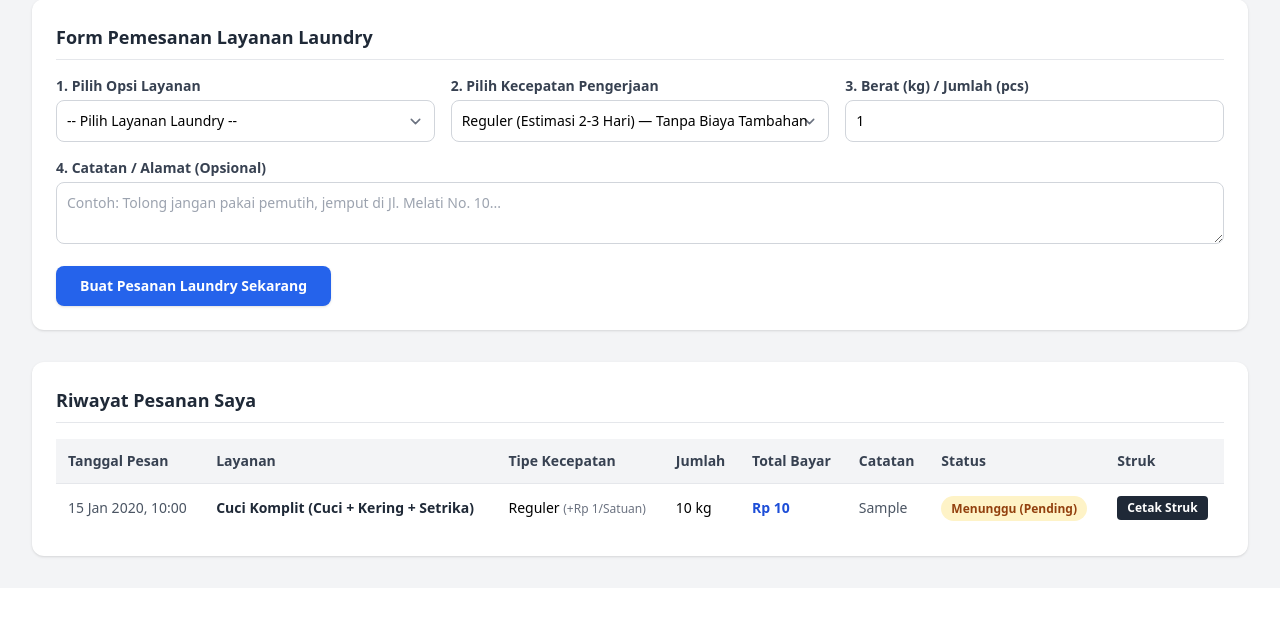
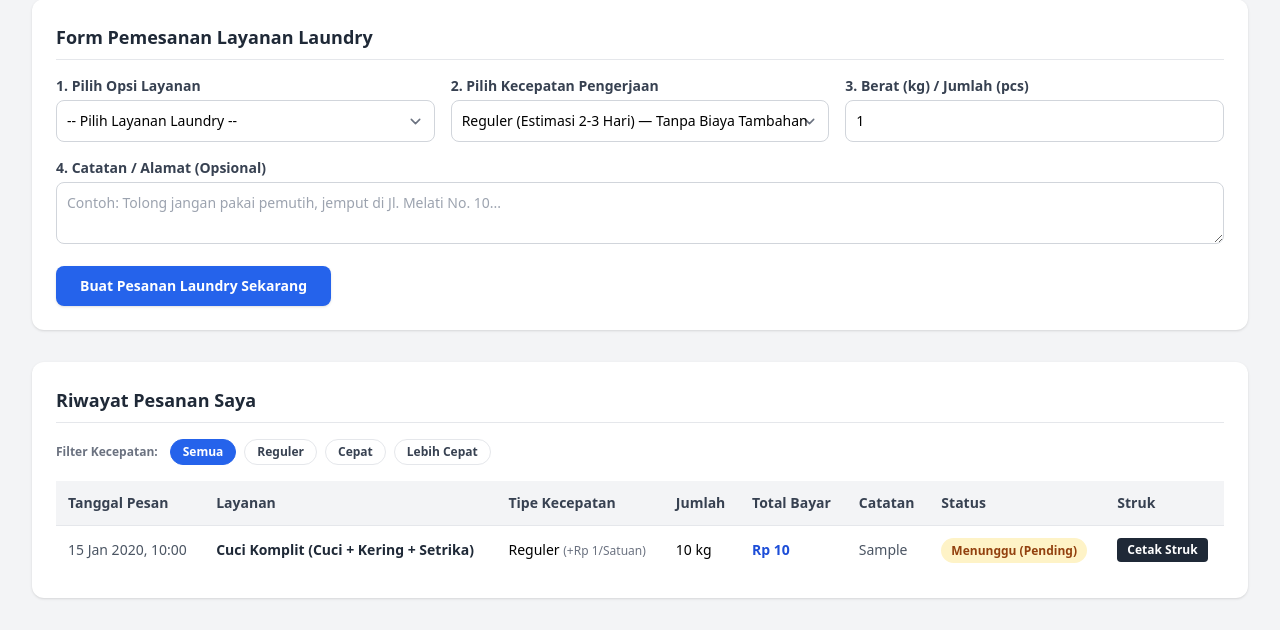
Before and after one commit to yell0owruthy/laundry-booking-laravel, a Laravel app: page /user/dashboard in a window 1280 px wide. Shown: the part 458-1088 px from the top of the page. Before the commit the page ends 1018 px from the top, so only its background shows below. Run offline with Laravel 12, Linux system fonts and the light colour scheme; a user stored in the database is signed in; data comes from the database, SQL or seed files in the repository; tables that the repository leaves empty hold one stand-in row (values such as "Sample post"); style sheets or scripts are compiled from the project's sources; some libraries are stand-ins or nearby versions.

Commit message:
Tambah fitur filter dan cetak struk

```diff
--- a/app/Http/Controllers/UserController.php
+++ b/app/Http/Controllers/UserController.php
@@ -10,18 +10,27 @@ use Illuminate\Support\Facades\Auth; // Mengimpor Auth untuk mengambil ID user y
 class UserController extends Controller
 {
     // 1. Fungsi untuk menampilkan halaman User (Opsi Layanan & Riwayat Pesanan Saya)
-    public function index()
+   // 1. Fungsi menampilkan halaman User + Filter Kategori Kecepatan pada Riwayat Pesanan Saya
+    public function index(Request $request)
     {
-        // Mengambil semua daftar layanan laundry yang tersedia untuk dipilih user
+        // Mengambil semua daftar layanan laundry yang tersedia
         $services = Service::all();
 
-        // Mengambil riwayat transaksi khusus milik user yang sedang login saja
-        $myTransactions = Transaction::with('service') // Mengambil relasi nama layanan
-            ->where('user_id', Auth::id()) // Memfilter hanya transaksi milik ID user yang login
-            ->latest() // Mengurutkan dari pesanan paling baru
-            ->get(); // Mengeksekusi query menjadi kumpulan data
+        // Menyiapkan query riwayat transaksi khusus milik user yang sedang login
+        $query = Transaction::with('service') // Mengambil relasi nama layanan
+            ->where('user_id', Auth::id()) // Memfilter hanya transaksi milik user yang login
+            ->latest(); // Mengurutkan dari pesanan paling baru
 
-        // Menampilkan halaman resources/views/user/dashboard.blade.php beserta datanya
+        // Mengecek apakah user memilih filter kecepatan (reguler / cepat / lebih_cepat)
+        if ($request->filled('kecepatan')) {
+            // Menyaring riwayat pesanan berdasarkan kolom tipe_kecepatan yang dipilih
+            $query->where('tipe_kecepatan', $request->kecepatan);
+        }
+
+        // Mengeksekusi query menjadi kumpulan data riwayat pesanan
+        $myTransactions = $query->get();
+
+        // Mengirimkan data layanan dan riwayat pesanan ke resources/views/user/dashboard.blade.php
         return view('user.dashboard', compact('services', 'myTransactions'));
     }
 
--- a/resources/views/user/dashboard.blade.php
+++ b/resources/views/user/dashboard.blade.php
@@ -119,6 +119,36 @@
             {{-- Judul tabel riwayat pesanan milik user yang sedang login --}}
             <h3 class="text-lg font-bold text-gray-800 border-b pb-2">Riwayat Pesanan Saya</h3>
 
+            {{-- Filter Kategori Kecepatan pada Riwayat Pesanan Saya --}}
+            <div class="flex flex-wrap items-center gap-2">
+                {{-- Label teks penjelas filter --}}
+                <span class="text-xs font-semibold text-gray-500 mr-1">Filter Kecepatan:</span>
+
+                {{-- Tombol 1: Tampilkan Semua Pesanan (menghapus parameter ?kecepatan di URL) --}}
+                <a href="{{ route('user.dashboard') }}"
+                   class="px-3 py-1 rounded-full text-xs font-semibold border {{ !request('kecepatan') ? 'bg-blue-600 text-white border-blue-600' : 'bg-white text-gray-700 hover:bg-gray-100' }}">
+                    Semua
+                </a>
+
+                {{-- Tombol 2: Filter khusus pesanan Reguler --}}
+                <a href="{{ route('user.dashboard', ['kecepatan' => 'reguler']) }}"
+                   class="px-3 py-1 rounded-full text-xs font-semibold border {{ request('kecepatan') === 'reguler' ? 'bg-gray-800 text-white border-gray-800' : 'bg-white text-gray-700 hover:bg-gray-100' }}">
+                    Reguler
+                </a>
+
+                {{-- Tombol 3: Filter khusus pesanan Cepat --}}
+                <a href="{{ route('user.dashboard', ['kecepatan' => 'cepat']) }}"
+                   class="px-3 py-1 rounded-full text-xs font-semibold border {{ request('kecepatan') === 'cepat' ? 'bg-blue-600 text-white border-blue-600' : 'bg-white text-gray-700 hover:bg-gray-100' }}">
+                    Cepat
+                </a>
+
+                {{-- Tombol 4: Filter khusus pesanan Lebih Cepat (Express) --}}
+                <a href="{{ route('user.dashboard', ['kecepatan' => 'lebih_cepat']) }}"
+                   class="px-3 py-1 rounded-full text-xs font-semibold border {{ request('kecepatan') === 'lebih_cepat' ? 'bg-purple-600 text-white border-purple-600' : 'bg-white text-gray-700 hover:bg-gray-100' }}">
+                    Lebih Cepat
+                </a>
+            </div>
+
             <div class="overflow-x-auto">
                 <table class="w-full text-left border-collapse text-sm">
                     {{-- Kepala tabel riwayat pesanan --}}
```
